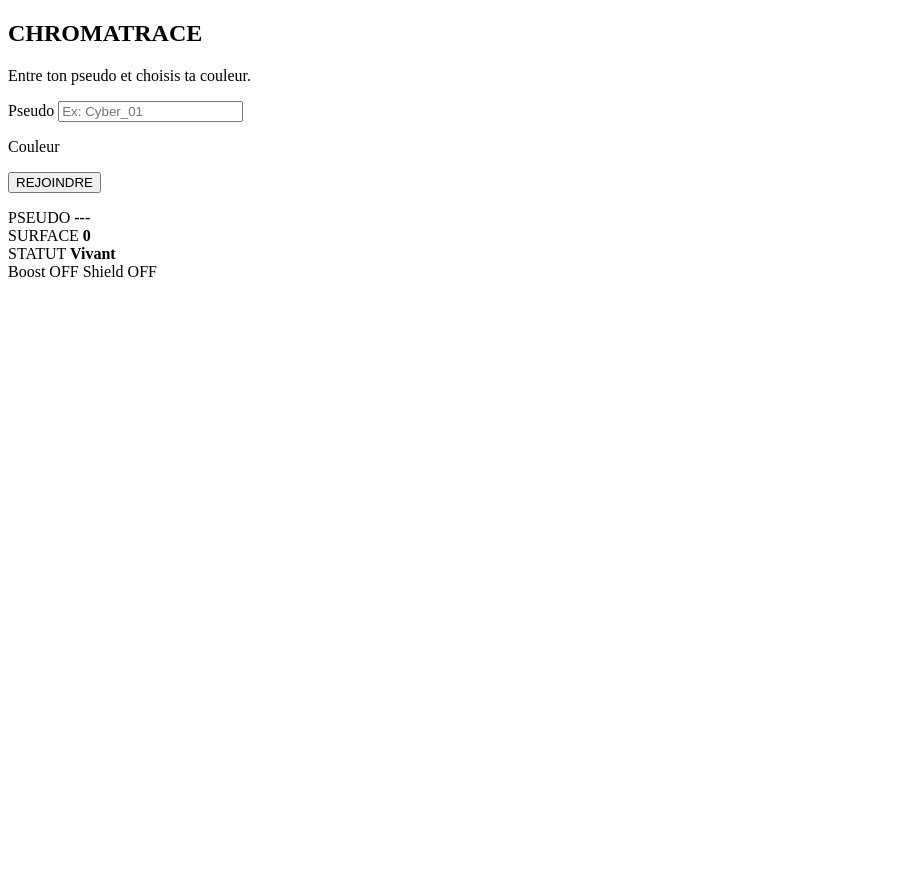
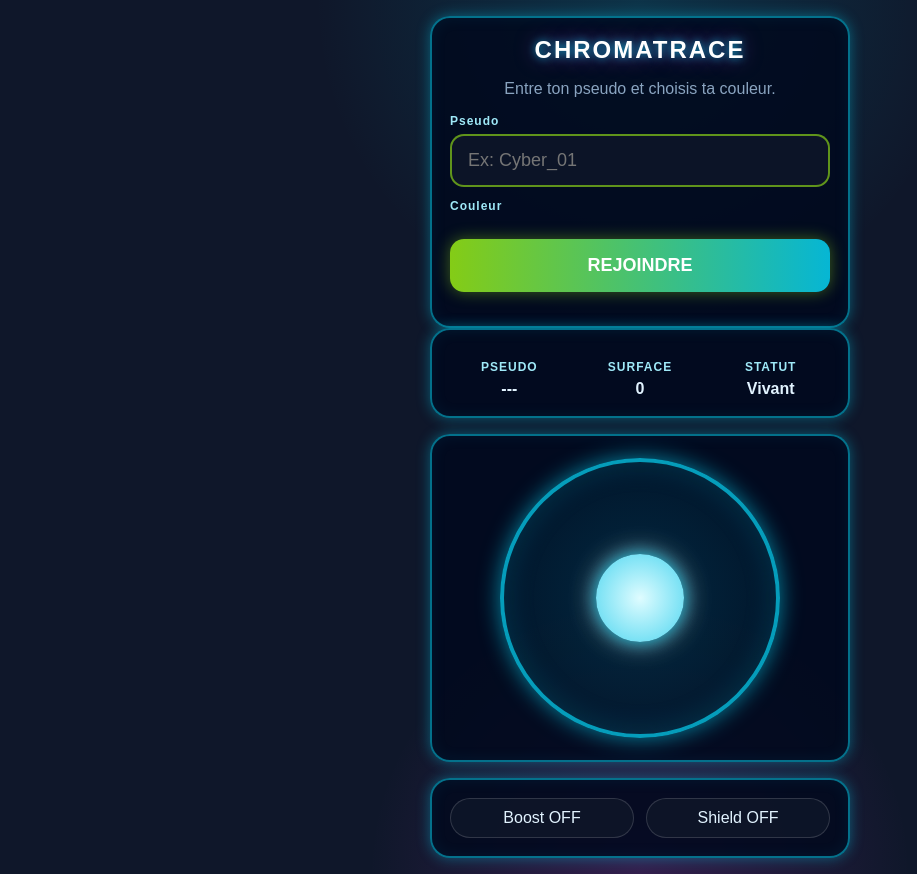
Before and after one commit to mrbaores/chromatrace, a website: page public/controller.html in a window 1280 px wide. Shown: the whole page, without its empty margins (0-917 px from the left). Before the commit the page ends 800 px from the top, so only its background shows below. Drawn offline with nearby package versions, Linux system fonts and the light colour scheme; no server answers.

Commit message:
refactor: reorganize project architecture for better maintainability
✨ Architecture Improvements:
- Reorganized project into professional structure with separate folders
- Move sprites to public/assets/sprites/ (player_cubes.png, items.png)
- Move styles to public/assets/styles/ (style.css)
- Move JavaScript to public/js/ (controller.js, projector.js)
- Update all asset paths in HTML and JS files

🐛 Bug Fixes:
- Fix joystick positioning: use transform instead of left/top for proper centering
- Fix connection timeout handling with 5s retry limit
- Add input validation and normalization for joystick values
- Improve error messages for connection failures

⚡ Performance & Scalability:
- Extend color palette from 8 to 16 neon colors for 30+ players
- Add 14 spawn points (up from 8) for better player distribution
- Improve input handling with proper bounds checking

📚 Documentation:
- Add comprehensive README.md with architecture diagram
- Document startup instructions and game configuration
- List all optimizations for 30+ simultaneous players

✅ Verified:
- Server starts successfully on port 3000
- All file paths correctly updated
- Asset loading working with new folder structure

```diff
--- /dev/null
+++ b/public/assets/styles/style.css
@@ -0,0 +1,208 @@
+:root {
+    --bg: #0f172a;
+    --panel: rgba(2, 10, 30, 0.88);
+    --cyan: #06b6d4;
+    --magenta: #d946ef;
+    --lime: #84cc16;
+    --yellow: #eab308;
+    --text: #e2f3ff;
+    --muted: #8aa4c0;
+}
+
+* {
+    box-sizing: border-box;
+}
+
+html,
+body {
+    margin: 0;
+    min-height: 100%;
+    font-family: Arial, Helvetica, sans-serif;
+    background:
+        radial-gradient(circle at top, rgba(6, 182, 212, 0.18), transparent 30%),
+        radial-gradient(circle at bottom, rgba(217, 70, 239, 0.18), transparent 25%),
+        var(--bg);
+    color: var(--text);
+}
+
+body.controller-page {
+    min-height: 100vh;
+    display: flex;
+    justify-content: center;
+    align-items: center;
+    padding: 16px;
+    overflow: hidden;
+    touch-action: none;
+}
+
+body.projector-page {
+    overflow: hidden;
+}
+
+.controller-app {
+    width: min(420px, 100%);
+}
+
+.card {
+    border: 2px solid rgba(6, 182, 212, 0.6);
+    border-radius: 20px;
+    background: var(--panel);
+    box-shadow:
+        0 0 14px rgba(6, 182, 212, 0.45),
+        inset 0 0 16px rgba(6, 182, 212, 0.08);
+}
+
+.neon-card {
+    padding: 18px;
+}
+
+.logo-title {
+    text-align: center;
+    margin: 0 0 8px;
+    color: white;
+    letter-spacing: 2px;
+    text-shadow:
+        0 0 8px rgba(6, 182, 212, 0.9),
+        0 0 20px rgba(217, 70, 239, 0.55);
+}
+
+.subtitle,
+.helper-text {
+    color: var(--muted);
+    text-align: center;
+}
+
+.field-label,
+.mini-label {
+    display: block;
+    margin: 12px 0 6px;
+    font-size: 12px;
+    font-weight: bold;
+    color: #9fe9f8;
+    letter-spacing: 1px;
+}
+
+.text-input {
+    width: 100%;
+    padding: 14px 16px;
+    font-size: 18px;
+    color: var(--text);
+    background: rgba(15, 23, 42, 0.8);
+    border: 2px solid rgba(132, 204, 22, 0.7);
+    border-radius: 14px;
+    outline: none;
+}
+
+.color-list {
+    display: grid;
+    grid-template-columns: repeat(4, 1fr);
+    gap: 12px;
+    margin-top: 8px;
+}
+
+.color-option {
+    width: 100%;
+    aspect-ratio: 1;
+    border-radius: 50%;
+    border: 3px solid rgba(255, 255, 255, 0.35);
+    cursor: pointer;
+    box-shadow: 0 0 12px rgba(255, 255, 255, 0.2);
+}
+
+.color-option.selected {
+    outline: 3px solid white;
+    transform: scale(1.05);
+}
+
+.main-button {
+    margin-top: 18px;
+    width: 100%;
+    border: none;
+    border-radius: 14px;
+    padding: 16px;
+    font-size: 18px;
+    font-weight: bold;
+    color: white;
+    cursor: pointer;
+    background: linear-gradient(90deg, var(--lime), var(--cyan));
+    box-shadow: 0 0 16px rgba(132, 204, 22, 0.45);
+}
+
+.hidden {
+    display: none;
+}
+
+.play-screen {
+    display: flex;
+    flex-direction: column;
+    gap: 16px;
+}
+
+.hud-row,
+.status-row {
+    display: flex;
+    justify-content: space-between;
+    align-items: center;
+    gap: 12px;
+}
+
+.hud-row > div {
+    flex: 1;
+    text-align: center;
+}
+
+.joystick-wrapper {
+    display: flex;
+    justify-content: center;
+    align-items: center;
+    padding: 22px;
+}
+
+.joystick-base {
+    position: relative;
+    width: min(70vw, 280px);
+    height: min(70vw, 280px);
+    border-radius: 50%;
+    border: 4px solid rgba(6, 182, 212, 0.85);
+    box-shadow:
+        0 0 22px rgba(6, 182, 212, 0.7),
+        inset 0 0 30px rgba(6, 182, 212, 0.2);
+    background:
+        radial-gradient(circle at center, rgba(6, 182, 212, 0.18), rgba(6, 182, 212, 0.04));
+    touch-action: none;
+}
+
+.joystick-knob {
+    position: absolute;
+    left: 50%;
+    top: 50%;
+    width: 88px;
+    height: 88px;
+    border-radius: 50%;
+    transform: translate(-50%, -50%);
+    background: radial-gradient(circle at center, #dffcff, #4dd6f0);
+    box-shadow:
+        0 0 16px rgba(6, 182, 212, 0.9),
+        0 0 28px rgba(255, 255, 255, 0.6);
+}
+
+.status-pill {
+    flex: 1;
+    text-align: center;
+    padding: 10px 8px;
+    border-radius: 999px;
+    background: rgba(15, 23, 42, 0.8);
+    border: 1px solid rgba(255, 255, 255, 0.15);
+}
+
+@media (max-width: 420px) {
+    .hud-row,
+    .status-row {
+        flex-direction: column;
+    }
+
+    .joystick-knob {
+        width: 74px;
+        height: 74px;
+    }
+}
--- a/public/controller.html
+++ b/public/controller.html
@@ -4,7 +4,7 @@
     <meta charset="UTF-8" />
     <meta name="viewport" content="width=device-width, initial-scale=1.0, maximum-scale=1.0, user-scalable=no" />
     <title>CHROMATRACE - Manette</title>
-    <link rel="stylesheet" href="/style.css" />
+    <link rel="stylesheet" href="/assets/styles/style.css" />
     <script src="/socket.io/socket.io.js"></script>
 </head>
 <body class="controller-page">
@@ -52,6 +52,6 @@
         </section>
     </main>
 
-    <script src="/controller.js"></script>
+    <script src="/js/controller.js"></script>
 </body>
 </html>
--- a/public/controller.js
+++ b/public/js/controller.js
@@ -76,7 +76,19 @@ joinButton.addEventListener('click', () => {
     }
 
     const name = playerNameInput.value.trim();
+    let responded = false;
+
+    // Timeout après 5 secondes si pas de réponse
+    const timeout = setTimeout(() => {
+        if (!responded) {
+            joinMessage.textContent = 'Connexion au serveur échouée. Réessayez.';
+        }
+    }, 5000);
+
     socket.emit('joinGame', { name, color: selectedColor }, (response) => {
+        responded = true;
+        clearTimeout(timeout);
+
         if (!response?.ok) {
             joinMessage.textContent = 'Impossible de rejoindre la partie.';
             return;
@@ -91,8 +103,9 @@ joinButton.addEventListener('click', () => {
 
 function setKnob(x, y) {
     const radius = joystickBase.clientWidth / 2;
-    joystickKnob.style.left = `${radius + x * radius * 0.6}px`;
-    joystickKnob.style.top = `${radius + y * radius * 0.6}px`;
+    const offsetX = x * radius * 0.6;
+    const offsetY = y * radius * 0.6;
+    joystickKnob.style.transform = `translate(calc(-50% + ${offsetX}px), calc(-50% + ${offsetY}px))`;
 }
 
 function updateVectorFromPointer(clientX, clientY) {
--- a/public/projector.js
+++ b/public/js/projector.js
@@ -19,9 +19,9 @@ class ChromaScene extends Phaser.Scene {
     // 1. CHARGEMENT DES IMAGES (SPRITESHEETS)
     // -------------------------------------------------------
     preload() {
-        // IMPORTANT : Ajuste frameWidth et frameHeight avec la taille exacte d'un cube/item en pixels
-        this.load.spritesheet('player_cubes', '/player_cubes.png', { frameWidth: 32, frameHeight: 32 });
-        this.load.spritesheet('items', '/items.png', { frameWidth: 32, frameHeight: 32 });
+        // Chargement des spritesheets depuis le dossier assets
+        this.load.spritesheet('player_cubes', '/assets/sprites/player_cubes.png', { frameWidth: 32, frameHeight: 32 });
+        this.load.spritesheet('items', '/assets/sprites/items.png', { frameWidth: 32, frameHeight: 32 });
     }
 
     create() {
```
Also changed, not shown: public/index.html (+2 -3 lines), server.js (+24 -18 lines), README.md, public/assets/sprites/items.png (added), public/assets/sprites/player_cubes.png (added).
